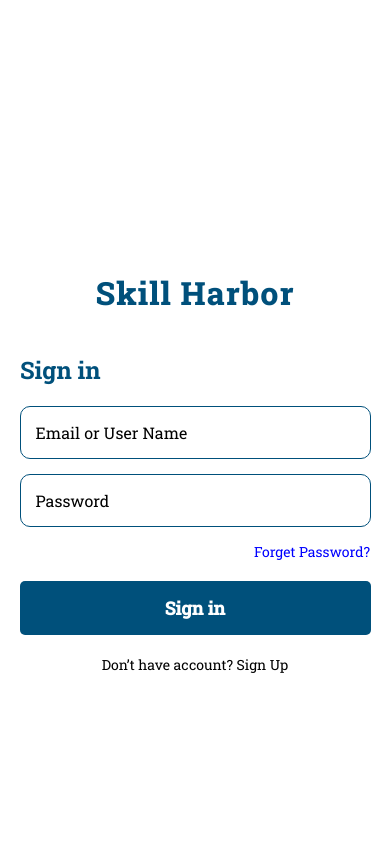
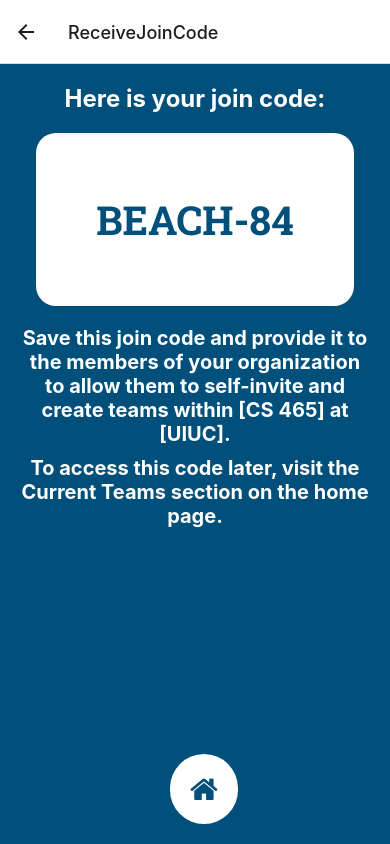
Before and after one commit to hrani2/skill_harbor_465, a React Native app in the folder skill_harbor/: screen /ReceiveJoinCode in a window 390 px wide. Built offline with nearby package versions, Linux system fonts and the light colour scheme.

Commit message:
Created ReceiveJoinCode.js, handled navigation from home and complete buttons on JoinCode.js page to respective destinations. Join code as of now is dummy value (BEACH-84)

```diff
--- a/skill_harbor/App.js
+++ b/skill_harbor/App.js
@@ -8,6 +8,7 @@ import Browse from './Browse';
 import Search from './Search';
 import SignUpScreen from './SignUp';
 import JoinCode from './JoinCode';
+import ReceiveJoinCode  from './ReceiveJoinCode';
 import * as Font from 'expo-font';
 import * as SplashScreen from 'expo-splash-screen';
 
@@ -63,6 +64,7 @@ function App() {
         options={{ headerShown: false }} />
          <Stack.Screen name="Create" component={Create} />
          <Stack.Screen name="JoinCode" component={JoinCode} />
+         <Stack.Screen name="ReceiveJoinCode" component={ReceiveJoinCode} />
          <Stack.Screen name="Search" component={Search}
           options={{ headerShown: false }}/>
          <Stack.Screen name="Browse" component={Browse}/>
--- a/skill_harbor/JoinCode.js
+++ b/skill_harbor/JoinCode.js
@@ -3,7 +3,19 @@ import React from 'react';
 import { View, Text, TextInput, TouchableOpacity, StyleSheet } from 'react-native';
 import Icon from 'react-native-vector-icons/FontAwesome';
 
-const JoinCode = () => {
+const JoinCode = ({ navigation }) => {
+  const handleCompletePress = () => {
+    // Add any necessary logic before navigating
+    console.log('Complete button pressed');
+    navigation.navigate('ReceiveJoinCode');
+  };
+
+  const handleHomePress = () => {
+    // Navigate back to the HomeScreen
+    console.log('Home button pressed');
+    navigation.navigate('Home');
+  };
+
   return (
     <View style={styles.container}>
       {/* Organization/School */}
@@ -34,12 +46,12 @@ const JoinCode = () => {
       </View>
 
       {/* Home Button */}
-      <TouchableOpacity style={styles.homeButton}>
+      <TouchableOpacity style={styles.homeButton} onPress={handleHomePress}>
         <Icon name="home" size={30} color="#00507B" />
       </TouchableOpacity>
 
       {/* Complete Button */}
-      <TouchableOpacity style={styles.completeButton}>
+      <TouchableOpacity style={styles.completeButton} onPress={handleCompletePress}>
         <Text style={styles.completeButtonText}>Complete</Text>
       </TouchableOpacity>
     </View>
--- /dev/null
+++ b/skill_harbor/ReceiveJoinCode.js
@@ -0,0 +1,104 @@
+// ReceiveJoinCode.js
+import React from 'react';
+import { View, Text, TouchableOpacity, StyleSheet } from 'react-native';
+import Icon from 'react-native-vector-icons/FontAwesome';
+import * as Font from 'expo-font';
+
+const fetchFonts = () => {
+  return Font.loadAsync({
+    'RobotoSlab-Regular': require('./assets/fonts/RobotoSlab-Regular.ttf'),
+    'RobotoSlab-Black': require('./assets/fonts/RobotoSlab-Black.ttf'),
+    'RobotoSlab-Bold': require('./assets/fonts/RobotoSlab-Bold.ttf'),
+    'RobotoSlab-ExtraBold': require('./assets/fonts/RobotoSlab-ExtraBold.ttf'),
+    'RobotoSlab-ExtraLight': require('./assets/fonts/RobotoSlab-ExtraLight.ttf'),
+    'RobotoSlab-Light': require('./assets/fonts/RobotoSlab-Light.ttf'),
+    'RobotoSlab-Medium': require('./assets/fonts/RobotoSlab-Medium.ttf'),
+    'RobotoSlab-SemiBold': require('./assets/fonts/RobotoSlab-SemiBold.ttf'),
+    'RobotoSlab-Thin': require('./assets/fonts/RobotoSlab-Thin.ttf')
+  });
+};
+
+const ReceiveJoinCode = ({ navigation }) => {
+  const handleHomePress = () => {
+    // Navigate back to the HomeScreen
+    console.log('Home button pressed');
+    navigation.navigate('Home');
+  };
+
+  return (
+    <View style={styles.container}>
+      <Text style={styles.header}>Here is your join code:</Text>
+
+      <View style={styles.cardContainer}>
+        <Text style={styles.joinCodeText}>BEACH-84</Text>
+      </View>
+
+      {/* Additional information paragraphs */}
+      <View style={styles.infoContainer}>
+        <Text style={styles.infoText}>
+          Save this join code and provide it to the members of your organization to allow them to self-invite and create teams within [CS 465] at [UIUC].
+        </Text>
+        <Text style={styles.infoText}>
+          To access this code later, visit the Current Teams section on the home page.
+        </Text>
+      </View>
+
+      {/* Home Button */}
+      <TouchableOpacity style={styles.homeButton} onPress={handleHomePress}>
+        <Icon name="home" size={30} color="#00507B" />
+      </TouchableOpacity>
+    </View>
+  );
+};
+
+const styles = StyleSheet.create({
+    container: {
+      flex: 1,
+      backgroundColor: '#00507B',
+      padding: 20,
+      alignItems: 'center',
+    },
+    header: {
+      fontSize: 24,
+      fontWeight: 'bold',
+      color: '#FFF',
+      marginBottom: 20,
+    },
+    cardContainer: {
+      backgroundColor: '#FFF',
+      padding: 60,
+      borderRadius: 20,
+      alignItems: 'center',
+    },
+    joinCodeText: {
+      fontSize: 40,
+      fontWeight: 'bold',
+      color: '#00507B',
+      fontFamily: 'RobotoSlab-Bold',
+    },
+    infoContainer: {
+      marginTop: 20,
+      alignItems: 'center',
+    },
+    infoText: {
+      color: '#FFF',
+      fontSize: 20,
+      marginBottom: 10,
+      textAlign: 'center',
+      fontWeight: 'bold', // Bold the text
+    },
+    homeButton: {
+      position: 'absolute',
+      bottom: 20,
+      left: '50%', // Center the button horizontally
+      transform: [{ translateX: -25 }], // Adjust position to center
+      backgroundColor: '#FFF',
+      padding: 20,
+      borderRadius: 50,
+      alignItems: 'center',
+      justifyContent: 'center',
+    },
+  });
+
+
+export default ReceiveJoinCode;
```
